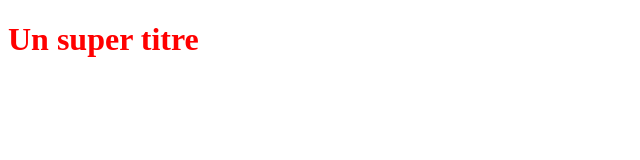
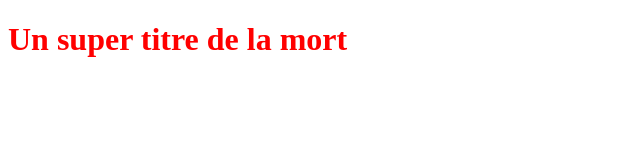
Before and after one commit to jeanpy/test-git, a plain HTML site: page index.html in a window 1280 px wide. Shown: the whole page, without its empty margins (0-640 px from the left). Drawn offline with Linux system fonts and the light colour scheme.

Commit message:
Modification du titre

```diff
--- a/index.html
+++ b/index.html
@@ -5,6 +5,6 @@
    <link rel="stylesheet" type="text/css" href="styles.css">
 </head>
 <body>
-   <h1>Un super titre</h1>
+   <h1>Un super titre de la mort</h1>
 </body>
 </html>
```
